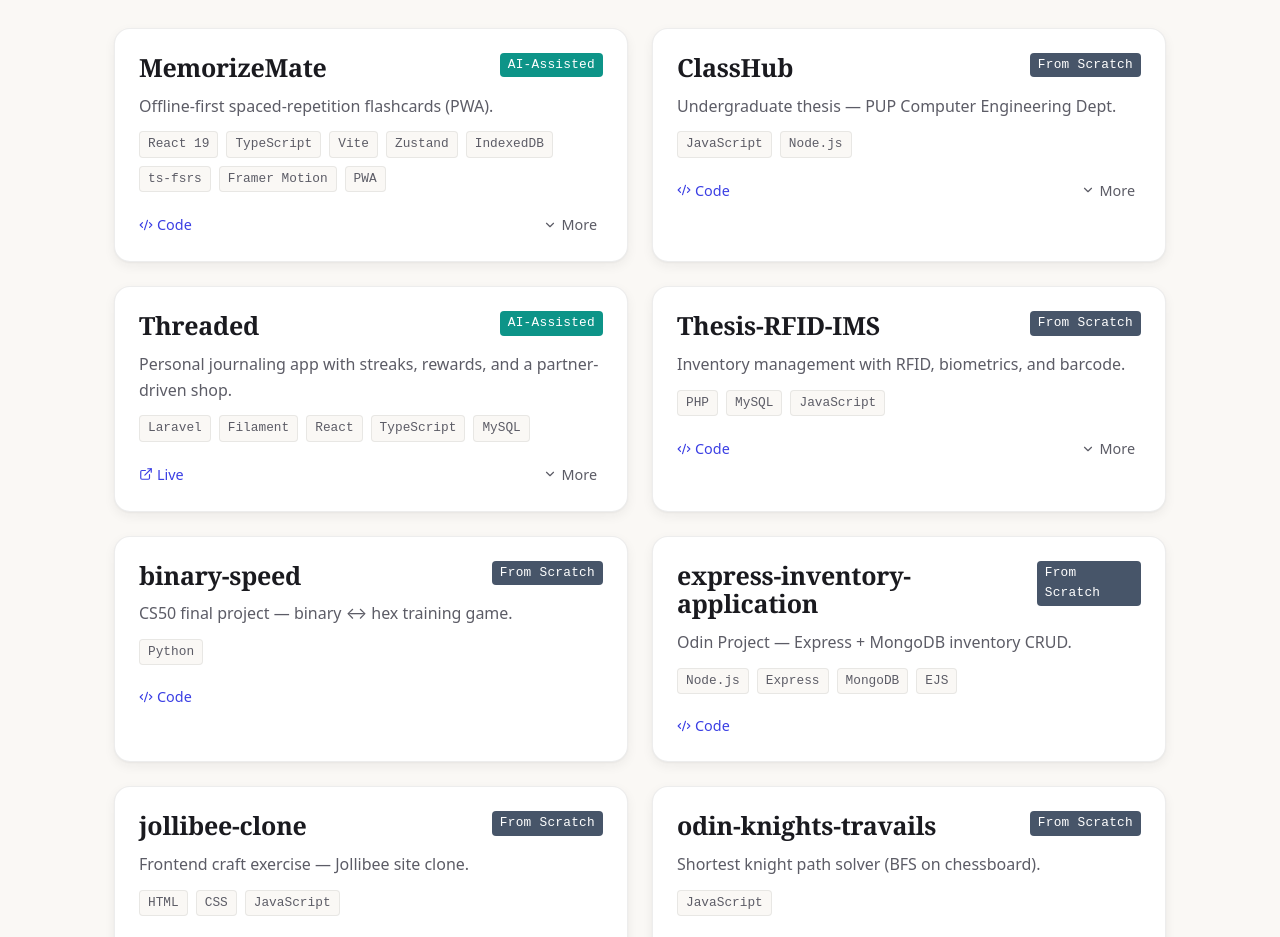
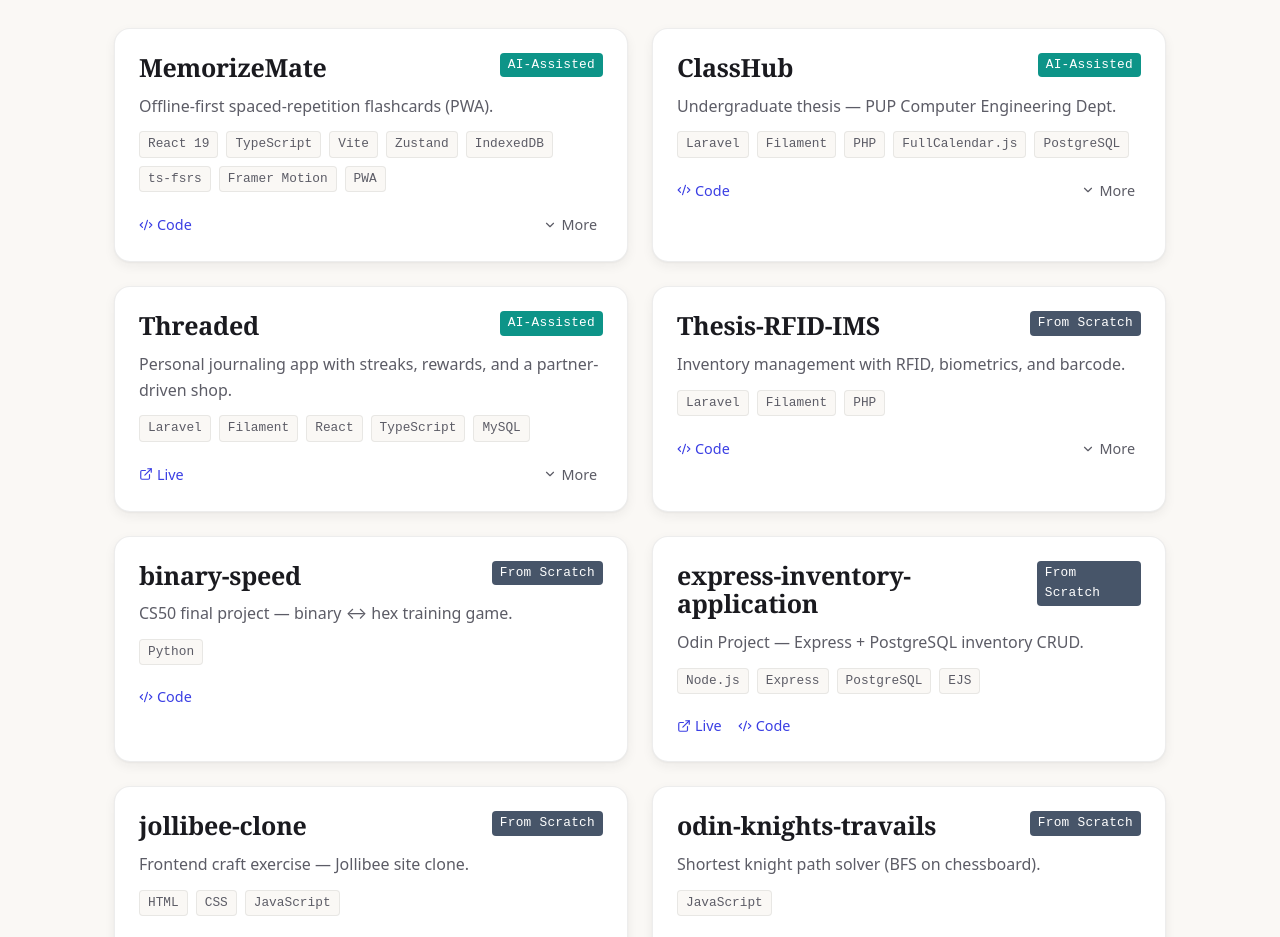
Before and after one commit to PandesalPanpan/MarticioPortfolio, a React (Vite) app: page / in a window 1280 px wide. Shown: the part 706-1643 px from the top of the page. Built offline with nearby package versions, Linux system fonts and the light colour scheme.

Commit message:
fix(data): correct project metadata
- MemorizeMate: link to published GitHub repo
- ClassHub: Laravel/Filament/PHP/FullCalendar.js/PostgreSQL stack, ai-assisted
- Thesis-RFID-IMS: Laravel/Filament/PHP stack
- express-inventory: PostgreSQL (not MongoDB) + add live demo URL

```diff
--- a/src/data/projects.ts
+++ b/src/data/projects.ts
@@ -9,7 +9,7 @@ export const projects: Project[] = [
       'A polished PWA flashcard app using the FSRS algorithm. Offline-first via IndexedDB, smart CSV/cloze import, GitHub-style review heatmap, and an ink-and-paper design system with light/dark/auto themes.',
     tech: ['React 19', 'TypeScript', 'Vite', 'Zustand', 'IndexedDB', 'ts-fsrs', 'Framer Motion', 'PWA'],
     buildStyle: 'ai-assisted',
-    links: { code: 'https://github.com/PandesalPanpan' /* TODO: replace once repo is public */ },
+    links: { code: 'https://github.com/PandesalPanpan/MemorizeMate' },
     featured: true,
     highlights: [
       'Custom FSRS scheduling integration',
@@ -22,9 +22,10 @@ export const projects: Project[] = [
     id: 'classhub',
     title: 'ClassHub',
     blurb: 'Undergraduate thesis — PUP Computer Engineering Dept.',
-    description: 'Thesis project for the PUP CompE Department. Built from scratch in JavaScript.',
-    tech: ['JavaScript', 'Node.js'],
-    buildStyle: 'from-scratch',
+    description:
+      'PUP CompE thesis. Built on Laravel with Filament for the admin panel, FullCalendar.js for scheduling, and PostgreSQL as the database.',
+    tech: ['Laravel', 'Filament', 'PHP', 'FullCalendar.js', 'PostgreSQL'],
+    buildStyle: 'ai-assisted',
     links: { code: 'https://github.com/PandesalPanpan/classhub' },
     featured: true,
     highlights: ['Undergraduate thesis', 'Deployed and used by the department'],
@@ -47,7 +48,7 @@ export const projects: Project[] = [
     title: 'Thesis-RFID-IMS',
     blurb: 'Inventory management with RFID, biometrics, and barcode.',
     description: 'Web app integrating RFID, biometric, and barcode hardware for inventory workflows.',
-    tech: ['PHP', 'MySQL', 'JavaScript'],
+    tech: ['Laravel', 'Filament', 'PHP'],
     buildStyle: 'from-scratch',
     links: { code: 'https://github.com/PandesalPanpan/Thesis-RFID-Borrowing-IMS' },
     featured: true,
@@ -64,10 +65,13 @@ export const projects: Project[] = [
   {
     id: 'express-inventory',
     title: 'express-inventory-application',
-    blurb: 'Odin Project — Express + MongoDB inventory CRUD.',
-    tech: ['Node.js', 'Express', 'MongoDB', 'EJS'],
+    blurb: 'Odin Project — Express + PostgreSQL inventory CRUD.',
+    tech: ['Node.js', 'Express', 'PostgreSQL', 'EJS'],
     buildStyle: 'from-scratch',
-    links: { code: 'https://github.com/PandesalPanpan/express-inventory-application' },
+    links: {
+      live: 'https://express-inventory-application-lukv.onrender.com/',
+      code: 'https://github.com/PandesalPanpan/express-inventory-application',
+    },
     featured: true,
   },
   {
```
Also changed, not shown: 1 other file (tests, documents, lock files or other folders).
